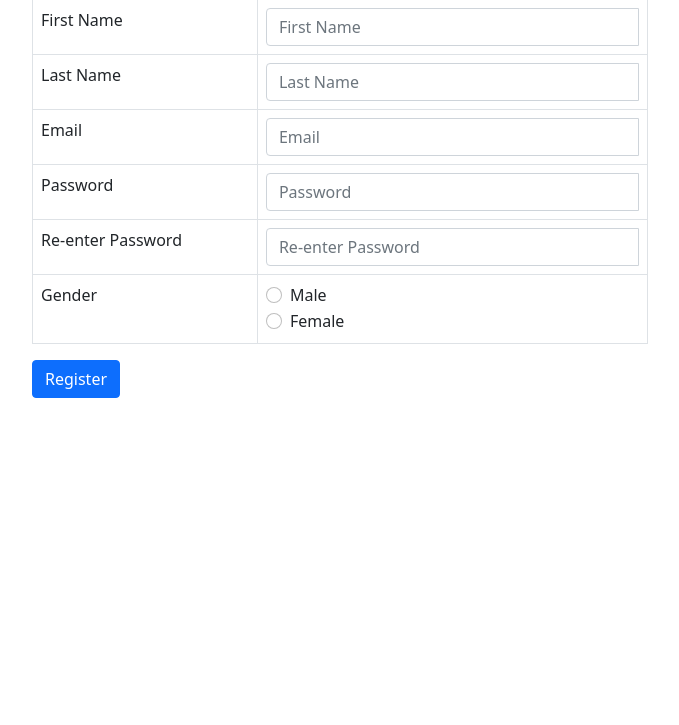
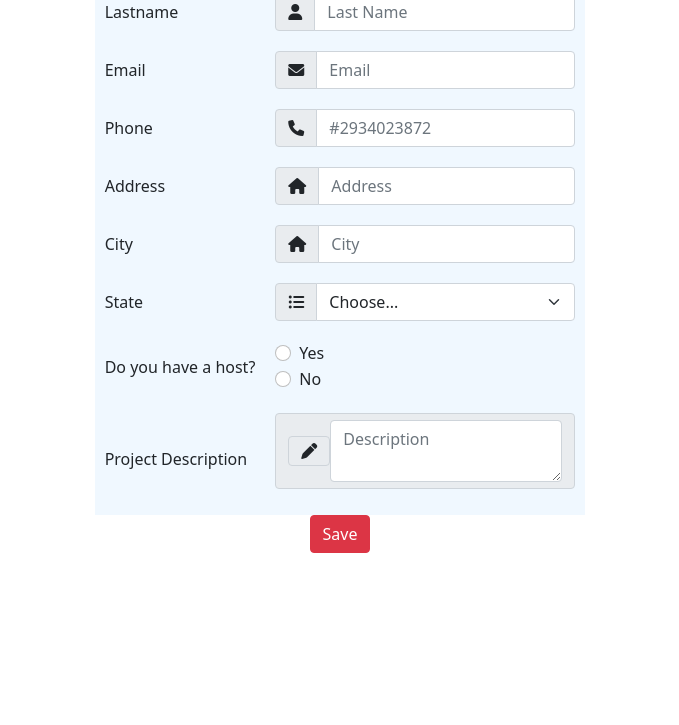
Before and after one commit to Ramya-Panditi/MERN-INTERNSHIP, a plain HTML site: page js&bs/task5.html in a window 1280 px wide. Shown: the part 75-800 px from the top of the page, without its empty margins (300-979 px from the left). Drawn offline with nearby package versions, Linux system fonts and the light colour scheme.

Commit message:
Add files via upload

```diff
--- a/js&bs/task5.html
+++ b/js&bs/task5.html
@@ -3,32 +3,43 @@
 <head>
     <meta charset="UTF-8">
     <meta name="viewport" content="width=device-width, initial-scale=1.0">
-    <title>Registration Form</title>
+    <title>Task5</title>
+    <script src="https://code.jquery.com/jquery-3.6.0.min.js"></script>
+    <script src="https://cdn.jsdelivr.net/npm/bootstrap@5.0.2/dist/js/bootstrap.min.js"></script>
     <link href="https://cdn.jsdelivr.net/npm/bootstrap@5.0.2/dist/css/bootstrap.min.css" rel="stylesheet">
+    <link href="https://cdn.jsdelivr.net/npm/bootstrap-icons@1.19.0/font/bootstrap-icons.css" rel="stylesheet">
+    <link rel="stylesheet" href="https://cdnjs.cloudflare.com/ajax/libs/font-awesome/6.0.0-beta3/css/all.min.css">
+    <style>
+        td{
+            padding: 10px;
+        }
+    </style>
 </head>
 <body>
-    <div class="container-fluid w-50">
-        <form action="backend.php" class="needs-validation" novalidate>
-            <h3 class="mt-4 mb-3">Registration Form</h3>
-            <table class="table table-bordered">
+    <center>
+        <div class="container-fluid ">
+            <form action="https//google.com" class="form needs-validation" novalidate>
+                <table  style="background-color: aliceblue;">
                     <tr>
                         <td>First Name</td>
                         <td>
                             <div class="input-group">
-                            <input type="text" class="form-control" placeholder="First Name" required>
+                                <span class="input-group-text" ><i class="fa-solid fa-user"></i></span>
+                                <input type="text" class="form-control" aria-describedby="inputGroupPrepend" placeholder="First Name"  required>
                                 <div class="invalid-feedback">
-                                Please supply your first name.
+                                  Please supply your first username.
                                 </div>
                               </div>
                         </td>
                     </tr>
                     <tr>
-                    <td>Last Name</td>
+                        <td>Lastname</td>
                         <td>
-                        <div class="input-group">
-                            <input type="text" class="form-control" placeholder="Last Name" required>
+                            <div class="input-group has-validation">
+                                <span class="input-group-text" ><i class="fa-solid fa-user"></i></span>
+                                <input type="text" class="form-control"  placeholder="Last Name" required>
                                 <div class="invalid-feedback">
-                                Please supply your last name.
+                                  Please supply your last username.
                                 </div>
                               </div>
                         </td>
@@ -36,8 +47,9 @@
                     <tr>
                         <td>Email</td>
                         <td>
-                        <div class="input-group">
-                            <input type="email" class="form-control" placeholder="Email" required>
+                            <div class="input-group has-validation">
+                                <span class="input-group-text"><i class="fa-solid fa-envelope"></i></span>
+                                <input type="text" class="form-control"  placeholder="Email" required>
                                 <div class="invalid-feedback">
                                     Please supply your email.
                                 </div>
@@ -45,49 +57,86 @@
                         </td>
                     </tr>
                     <tr>
-                    <td>Password</td>
+                        <td>Phone</td>
                         <td>
-                        <div class="input-group">
-                            <input type="password" class="form-control" placeholder="Password" required>
+                            <div class="input-group has-validation">
+                                <span class="input-group-text" ><i class="fa-solid fa-phone"></i></span>
+                                <input type="text" class="form-control" placeholder="#2934023872" required>
                                 <div class="invalid-feedback">
-                                Please supply your password.
+                                    Please supply your phone number.
                                 </div>
                               </div>
                         </td>
                     </tr>
                     <tr>
-                    <td>Re-enter Password</td>
+                        <td>Address</td>
                         <td>
-                        <div class="input-group">
-                            <input type="password" class="form-control" placeholder="Re-enter Password" required>
+                            <div class="input-group has-validation">
+                                <span class="input-group-text"><i class="fa-solid fa-home"></i></span>
+                                <input type="text" class="form-control" placeholder="Address" required>
                                 <div class="invalid-feedback">
-                                Please re-enter your password.
+                                    Please supply your address.
                                 </div>
                               </div>
                         </td>
                     </tr>
                     <tr>
-                    <td>Gender</td>
+                        <td>City</td>
                         <td>
-                        <div class="form-check">
-                            <input type="radio" class="form-check-input" name="gender" value="male" required>
-                            <label class="form-check-label">Male</label>
+                            <div class="input-group has-validation">
+                                <span class="input-group-text" ><i class="fa-solid fa-home"></i></span>
+                                <input type="text" class="form-control" placeholder="City" required>
+                                <div class="invalid-feedback">
+                                    Please supply your city name.
                                 </div>
-                        <div class="form-check">
-                            <input type="radio" class="form-check-input" name="gender" value="female" required>
-                            <label class="form-check-label">Female</label>
-                        </div>
-                        <div class="invalid-feedback">
-                            Please select your gender.
                               </div>
                         </td>
                     </tr>
-                <!-- Include other form fields here using the Bootstrap classes -->
+                    <tr>
+                        <td>State</td>
+                        <td>
+                            <div class="input-group has-validation">
+                                <span class="input-group-text"><i class="fa-solid fa-list-ul"></i></span>
+                                <select class="form-select">
+                                    <option selected disabled value="">Choose...</option>
+                                    <option>...</option>
+                                  </select>
+                                  <div class="invalid-feedback">
+                                    Please select a valid state.
+                                  </div>
+                              </div>
+                        </td>
+                    </tr>
+                    <tr>
+                        <td>Do you have a host?</td>
+                        <td>
+                            <div class="form-check">
+                                <input type="radio" class="form-check-input" name="radio-stacked">
+                                <label class="form-check-label">Yes</label>
+                            </div>
+                            <div class="form-check">
+                                <input type="radio" class="form-check-input" name="radio-stacked">
+                                <label class="form-check-label">No</label>
+
+                            </div>
+                        </td>
+                    </tr>
+                    <tr>
+                        <td>Project Description</td>
+                        <td>
+                            <div class="mb-3 input-group-text">
+                                <span class="input-group-text"><i class="fa-solid fa-pen"></i></span>
+                                <textarea class="form-control" id="validationTextarea" placeholder="Description"></textarea>
+                        </td>
+                    </tr>
+
                 </table>
-            <button class="btn btn-primary mb-4" type="submit">Register</button>
+                <button class="btn btn-danger" type = "submit">Save</button>
             </form>
+
         </div>
 
+    </center>
     <script>
         (() => {
   'use strict'
@@ -104,5 +153,6 @@
   })
 })()
     </script>
+
 </body>
 </html>
```
Lines whose indentation alone changed are shown as unchanged.
